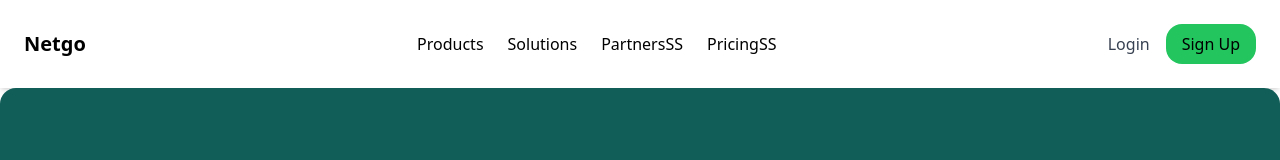
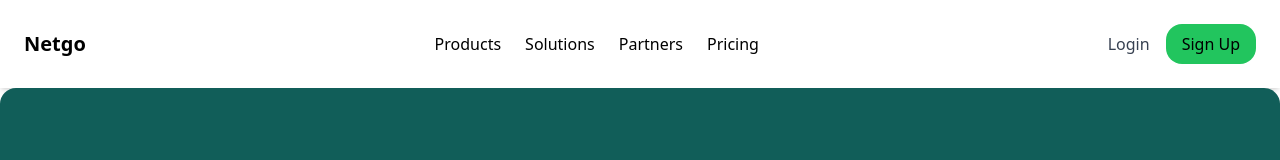
Before and after one commit to mohamedbatri-6/mohamed-batri, a Next.js app: page / in a window 1280 px wide. Shown: the top 160 px of the page. Built offline with nearby package versions, Linux system fonts and the light colour scheme.

Commit message:
teste des permissions

```diff
--- a/src/component/Header.js
+++ b/src/component/Header.js
@@ -7,8 +7,8 @@ export default function Header() {
       <ul className="flex space-x-6">
         <li><Link href="">Products</Link></li>
         <li><Link href="">Solutions</Link></li>
-        <li><Link href="">PartnersSS</Link></li>
-        <li><Link href="">PricingSS</Link></li>
+        <li><Link href="">Partners</Link></li>
+        <li><Link href="">Pricing</Link></li>
       </ul>
       <div className="space-x-4">
         <button className="text-gray-700">Login</button>
```
